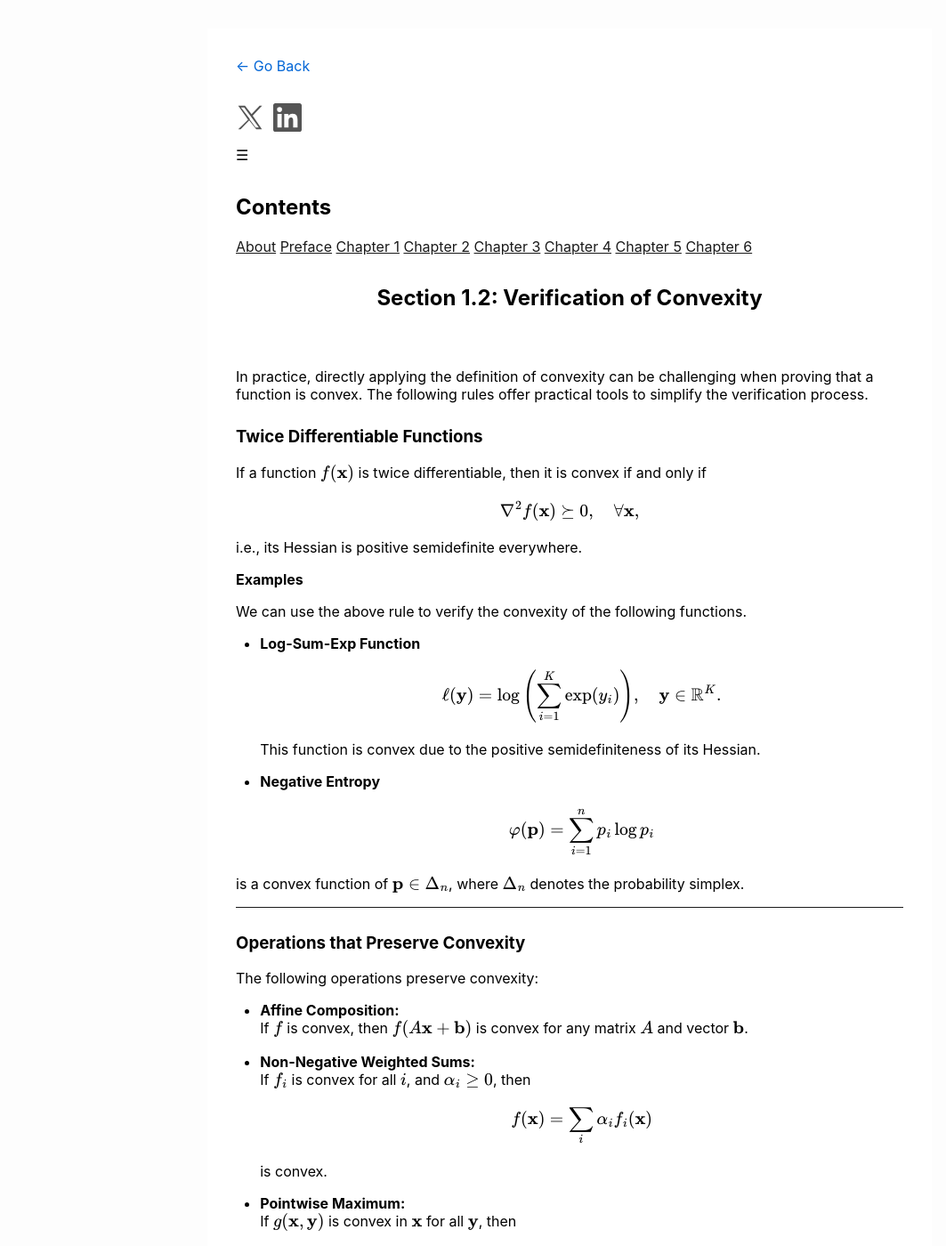
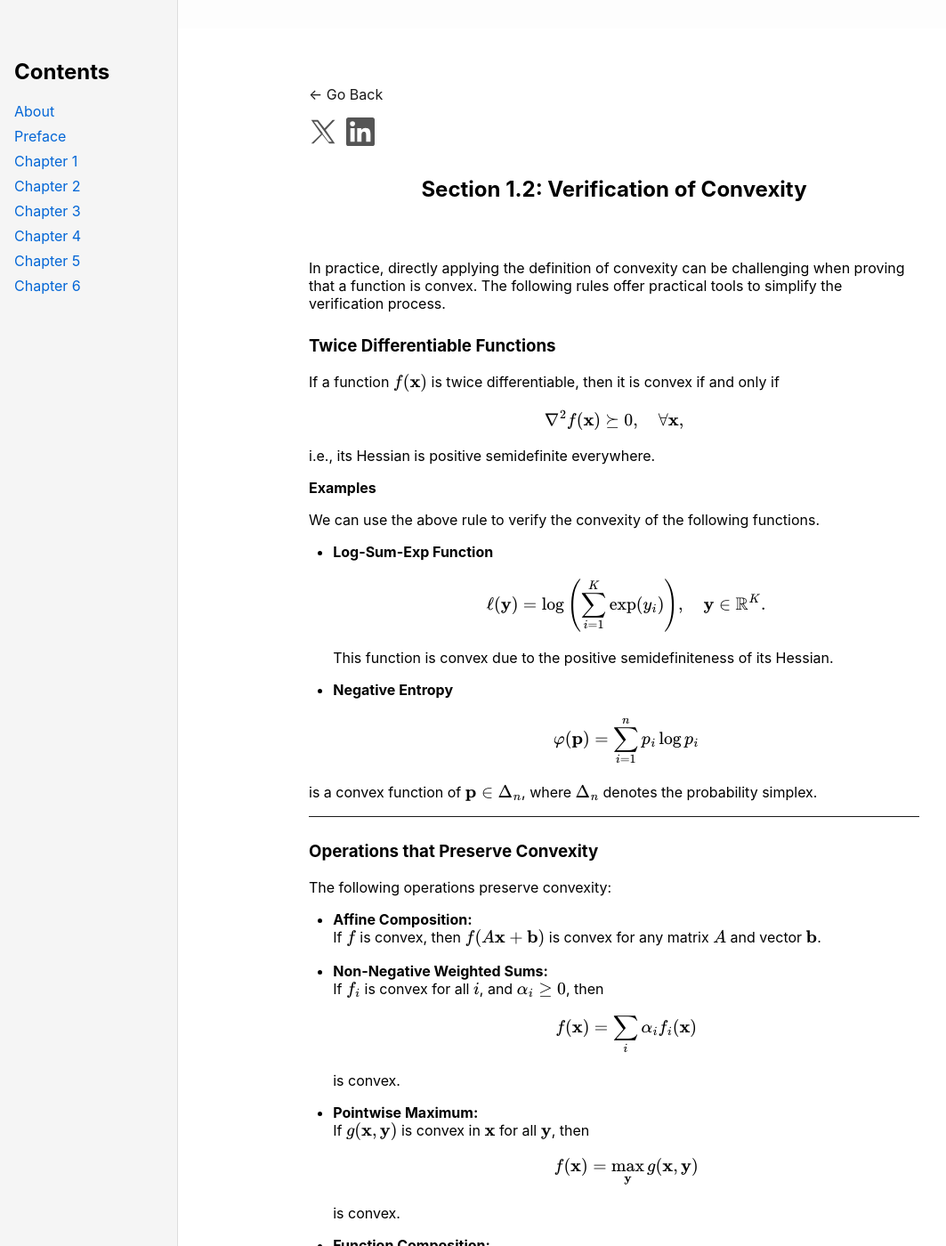
Before and after one commit to optmai/opt4ml, a Jekyll site: the page Ch1-2.html, which Jekyll copies as it is, in a window 1280 px wide and 1400 px high. Shown: the whole window at 89% size, without its empty margins (0-1063 px from the left). Built offline with Jekyll 4.4.1, drawn with Linux system fonts in a browser that asks for light colours.

Commit message:
Add files via upload

```diff
--- a/Ch1-2.html
+++ b/Ch1-2.html
@@ -168,28 +168,75 @@
   </style>
   <style>
     body {
-      max-width: 750px;
-      margin: 2rem auto;
+      margin:  2rem auto;
+      max-width: 850px;
       padding: 2rem;
       font-family: -apple-system, BlinkMacSystemFont, "Segoe UI", Helvetica, Arial, sans-serif;
       background-color: #ffffff;
       color: #000000;
     }
 
+    #sidebar {
+      width: 200px;
+      padding: 2rem 1rem;
+      background-color: #f5f5f5;
+      border-right: 1px solid #ddd;
+      box-sizing: border-box;
+      height: 100vh;
+      position: fixed;
+      left: 0;
+      top: 0;
+      overflow-y: auto;
+    }
+
+    #sidebar a {
+      display: block;
+      margin-bottom: 0.5rem;
+      color: #0366d6;
+      text-decoration: none;
+    }
+
+    #sidebar a:hover {
+      text-decoration: underline;
+    }
+
+    .main-content {
+      margin-left: 100px;
+      padding: 2rem;
+      box-sizing: border-box;
+      flex-grow: 1;
+    }
+
+    .content-inner {
+      width: 750px;
+      margin: 0 auto;
+    }
+
+    /* New styles for the header with back link and share buttons */
+  .header-top {
+    max-width: 750px;
+    margin: 0 auto 1rem auto;
+    display: block;
+    align-items: flex-start;
+    justify-content: flex-start;
+    gap: 1rem;
+  }
+
+    /* Style for the back link */
     .back-link {
       font-size: 1rem;
-      margin-bottom: 1rem;
       display: inline-block;
       text-decoration: none;
-      color: #0366d6;
+      color: #0366d6
+      margin-bottom: 5rem;;
     }
 
     .back-link:hover {
       text-decoration: underline;
     }
 
+    /* Share buttons container style */
     .share-buttons {
-      margin: 1rem 0;
       display: flex;
       gap: 10px;
     }
@@ -214,9 +261,24 @@
     }
   </style>
 
-  <a href="chapter2" class="back-link">← Go Back</a>
+  <nav id="sidebar">
+    <h2>Contents</h2>
+    <a href="about">About</a>
+    <a href="breface">Preface</a>
+    <a href="chapter1">Chapter 1</a>
+    <a href="chapter2">Chapter 2</a>
+    <a href="chapter3">Chapter 3</a>
+    <a href="chapter4">Chapter 4</a>
+    <a href="chapter5">Chapter 5</a>
+    <a href="chapter6">Chapter 6</a>
+  </nav>
 
-  <div class="share-buttons">
+  <div class="main-content">
+    <div class="header-top">
+      <!-- Header with back link and share buttons -->
+      <div class="header-top">
+        <a href="../" class="back-link">← Go Back</a>
+     </div> <div class="share-buttons">
           <!-- X icon -->
           <button onclick="shareOnX()" title="Share on X">
             <svg viewBox="0 0 24 24"><path d="M14.23 10.45 22.12 2h-2.09l-6.77 7.16L7.71 2H2l8.3 11.8L2 22h2.09l7.18-7.61 5.94 7.61H22l-7.77-11.55zm-2.55 2.71-.83-1.14L4.34 3.5h2.72l5.1 6.99.84 1.14 6.41 8.78h-2.71l-5.02-6.75z"/></svg>
@@ -226,6 +288,11 @@
           <button onclick="shareOnLinkedIn()" title="Share on LinkedIn">
             <svg viewBox="0 0 24 24"><path d="M20.45 20.45h-3.63V15c0-1.3-.03-2.97-1.81-2.97-1.82 0-2.1 1.42-2.1 2.87v5.55H9.29V9h3.49v1.56h.05c.48-.9 1.65-1.84 3.39-1.84 3.63 0 4.3 2.39 4.3 5.5v6.23zM5.34 7.43a2.1 2.1 0 1 1 0-4.2 2.1 2.1 0 0 1 0 4.2zM7.15 20.45H3.54V9h3.61v11.45zM22.22 0H1.78C.8 0 0 .78 0 1.74v20.52C0 23.2.8 24 1.78 24h20.44c.98 0 1.78-.8 1.78-1.74V1.74C24 .78 23.2 0 22.22 0z"/></svg>
           </button>
+        </div>
+
+  <div class="content-inner">
+      <!-- Your markdown-rendered content will go here -->
+    </div>
   </div>
 
   <script>
@@ -251,23 +318,12 @@
     };
   </script>
   <script defer src="https://cdn.jsdelivr.net/npm/mathjax@3/es5/tex-mml-chtml.js"></script>
+
   <script
   src="https://cdn.jsdelivr.net/npm/mathjax@3/es5/tex-chtml-full.js"
   type="text/javascript"></script>
 </head>
 <body>
-  <div class="menu-toggle" onclick="toggleMenu()">☰</div>
-<nav id="sidebar">
-  <h2>Contents</h2>
-  <a href="about">About</a>
-  <a href="breface">Preface</a>
-  <a href="chapter1">Chapter 1</a>
-  <a href="chapter2">Chapter 2</a>
-  <a href="chapter3">Chapter 3</a>
-  <a href="chapter4">Chapter 4</a>
-  <a href="chapter5">Chapter 5</a>
-  <a href="chapter6">Chapter 6</a>
-</nav>
 <article class="markdown-body">
 <header id="title-block-header">
 <h1 class="title">Section 1.2: Verification of Convexity</h1>
```
Also changed, not shown: Ch1-1.html (+75 -21 lines). Lines whose indentation alone changed are shown as unchanged.
